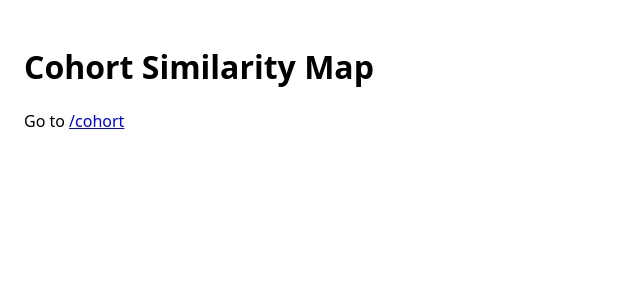
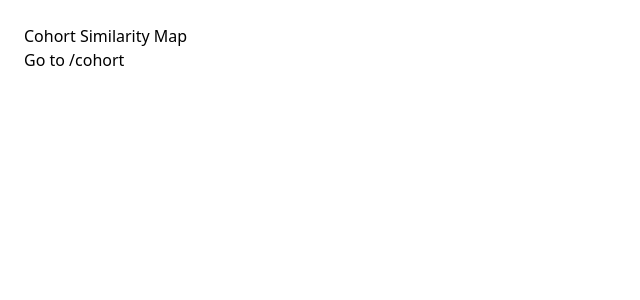
Before and after one commit to Gchism94/cohort-similarity-map, a Next.js app in the folder frontend/: page / in a window 1280 px wide. Shown: the top 300 px of the page, without its empty margins (0-640 px from the left). Built offline with nearby package versions, Linux system fonts and the light colour scheme.

Commit message:
Install tailwind

```diff
--- /dev/null
+++ b/frontend/app/globals.css
@@ -0,0 +1,3 @@
+@tailwind base;
+@tailwind components;
+@tailwind utilities;
--- a/frontend/app/layout.tsx
+++ b/frontend/app/layout.tsx
@@ -1,5 +1,6 @@
 // frontend/app/layout.tsx
 import type { ReactNode } from "react";
+import "./globals.css";
 
 export const metadata = {
   title: "Cohort Similarity Map",
--- a/frontend/package.json
+++ b/frontend/package.json
@@ -17,6 +17,9 @@
     "@types/node": "^25.3.0",
     "@types/react": "^19.2.14",
     "@types/react-dom": "^19.2.3",
+    "autoprefixer": "^10.4.24",
+    "postcss": "^8.5.6",
+    "tailwindcss": "^3.4.17",
     "typescript": "^5.9.3"
   }
 }
--- /dev/null
+++ b/frontend/postcss.config.js
@@ -0,0 +1,6 @@
+module.exports = {
+  plugins: {
+    tailwindcss: {},
+    autoprefixer: {},
+  },
+}
--- /dev/null
+++ b/frontend/tailwind.config.js
@@ -0,0 +1,8 @@
+/** @type {import('tailwindcss').Config} */
+module.exports = {
+  content: [],
+  theme: {
+    extend: {},
+  },
+  plugins: [],
+}
```
Also changed, not shown: frontend/tsconfig.json (added, +35 -0 lines), frontend/next-env.d.ts (added), 1 other file (tests, documents, lock files or other folders).
